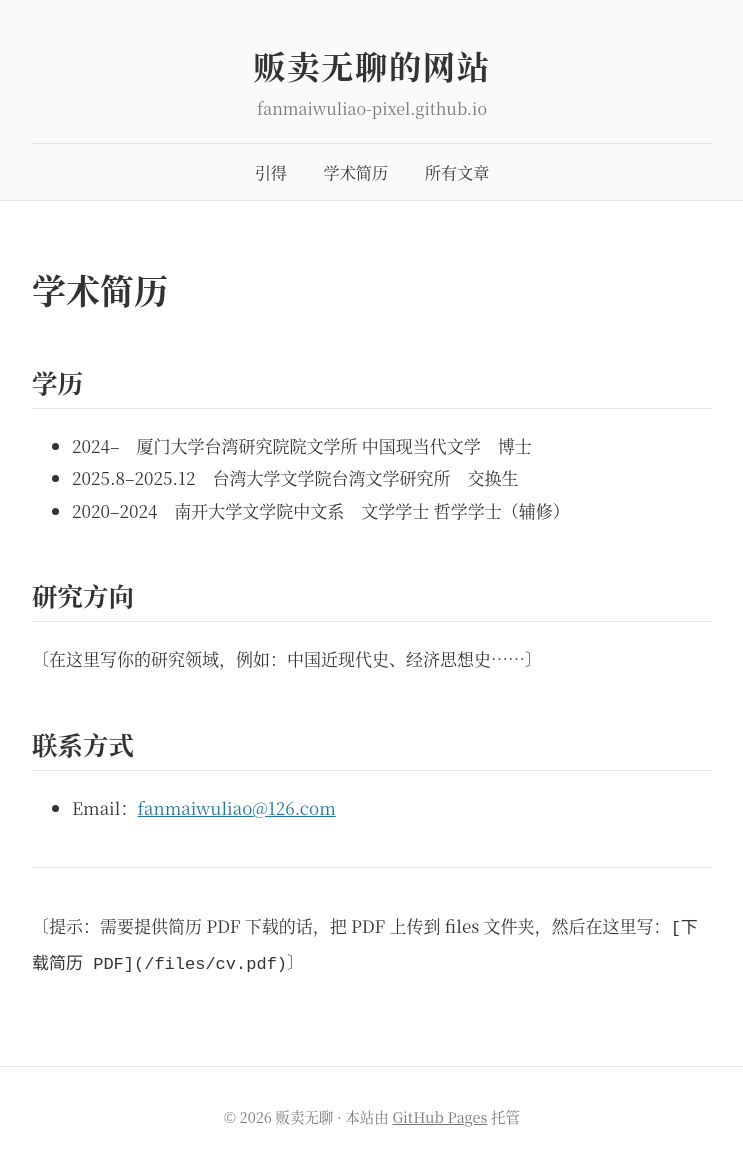
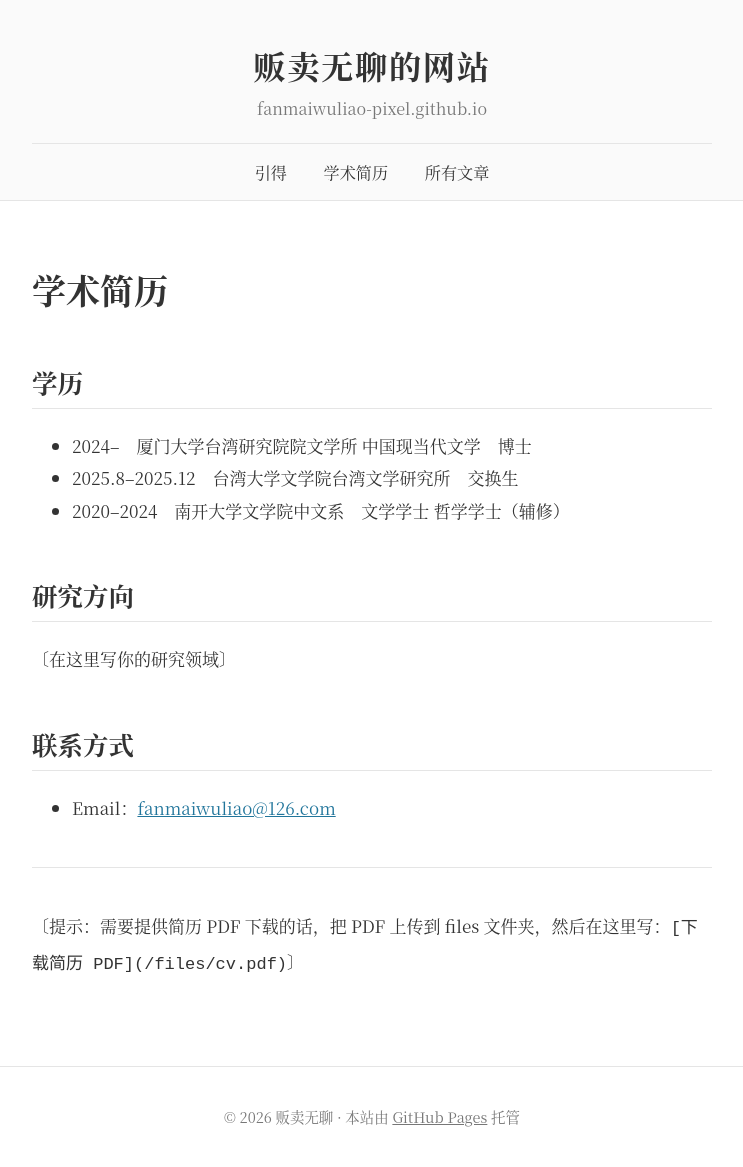
Before and after one commit to fanmaiwuliao-pixel/fanmaiwuliao-pixel.github.io, a Jekyll site: the page built from cv.md, in a window 1280 px wide. Shown: the whole page, without its empty margins (268-1011 px from the left). Built offline with Jekyll 4.4.1, drawn with Linux system fonts in a browser that asks for light colours.

Commit message:
Update cv.md (via Pages CMS)

```diff
--- a/cv.md
+++ b/cv.md
@@ -13,7 +13,7 @@ permalink: /cv/
 
 ## 研究方向
 
-〔在这里写你的研究领域，例如：中国近现代史、经济思想史……〕
+〔在这里写你的研究领域〕
 
 ## 联系方式
 
```
